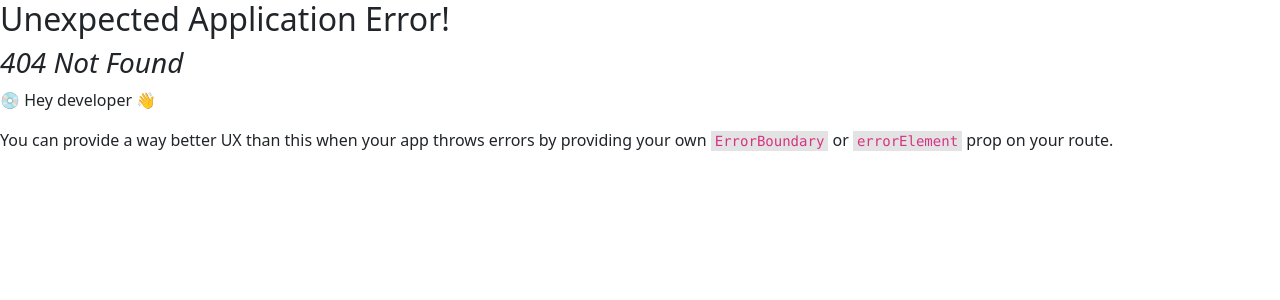
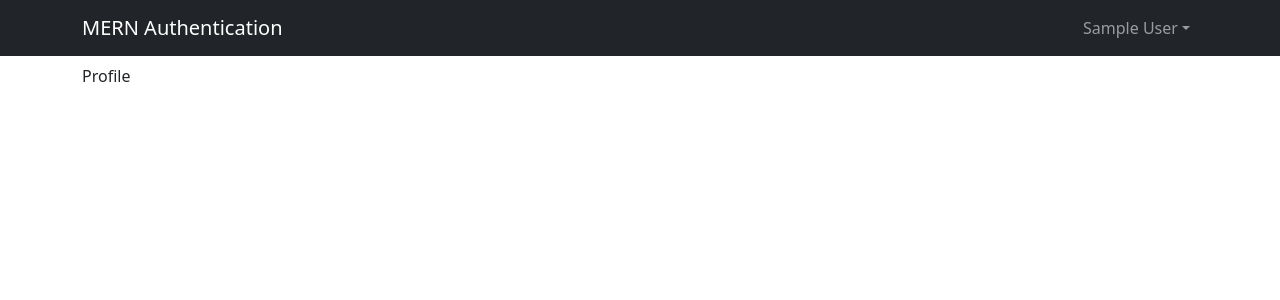
Before and after one commit to jjuhric/mern-authentication, a React (Vite) app in the folder frontend/: page /profile in a window 1280 px wide. Before the commit this address had no page. Shown: the top 300 px of the page. Built offline with nearby package versions, Linux system fonts and the light colour scheme; sample sign-in values are in the browser's storage.

Commit message:
adding private route

```diff
--- /dev/null
+++ b/frontend/src/components/PrivateRoute.jsx
@@ -0,0 +1,10 @@
+import { Navigate, Outlet } from 'react-router-dom';
+import { useSelector } from 'react-redux';
+
+const PrivateRoute = () => {
+    const { userInfo } = useSelector(state => state.auth);
+
+    return userInfo ? <Outlet /> : <Navigate to='/login' />;
+}
+
+export default PrivateRoute
--- a/frontend/src/main.jsx
+++ b/frontend/src/main.jsx
@@ -7,8 +7,10 @@
 import Home from './screens/HomeScreen.jsx'
 import Login from './screens/LoginScreen.jsx'
 import Register from './screens/RegisterScreen.jsx'
+import Profile from './screens/ProfileScreen.jsx'
 import 'bootstrap/dist/css/bootstrap.min.css'
 import './index.css'
+import PrivateRoute from './components/PrivateRoute.jsx'
 
 const router = createBrowserRouter(
   createRoutesFromElements(
@@ -16,6 +18,9 @@
       <Route index={true} path='/' element={<Home />} />
       <Route path='/login' element={<Login />} />
       <Route path='/register' element={<Register />} />
+      <Route path='/profile' element={<PrivateRoute />}>
+        <Route index={true} element={<Profile />} />
+      </Route>
     </Route>
   ),
 
--- /dev/null
+++ b/frontend/src/screens/ProfileScreen.jsx
@@ -0,0 +1,9 @@
+const Profile = () => {
+    return (
+        <div>
+            Profile
+        </div>
+    )
+}
+
+export default Profile
```
